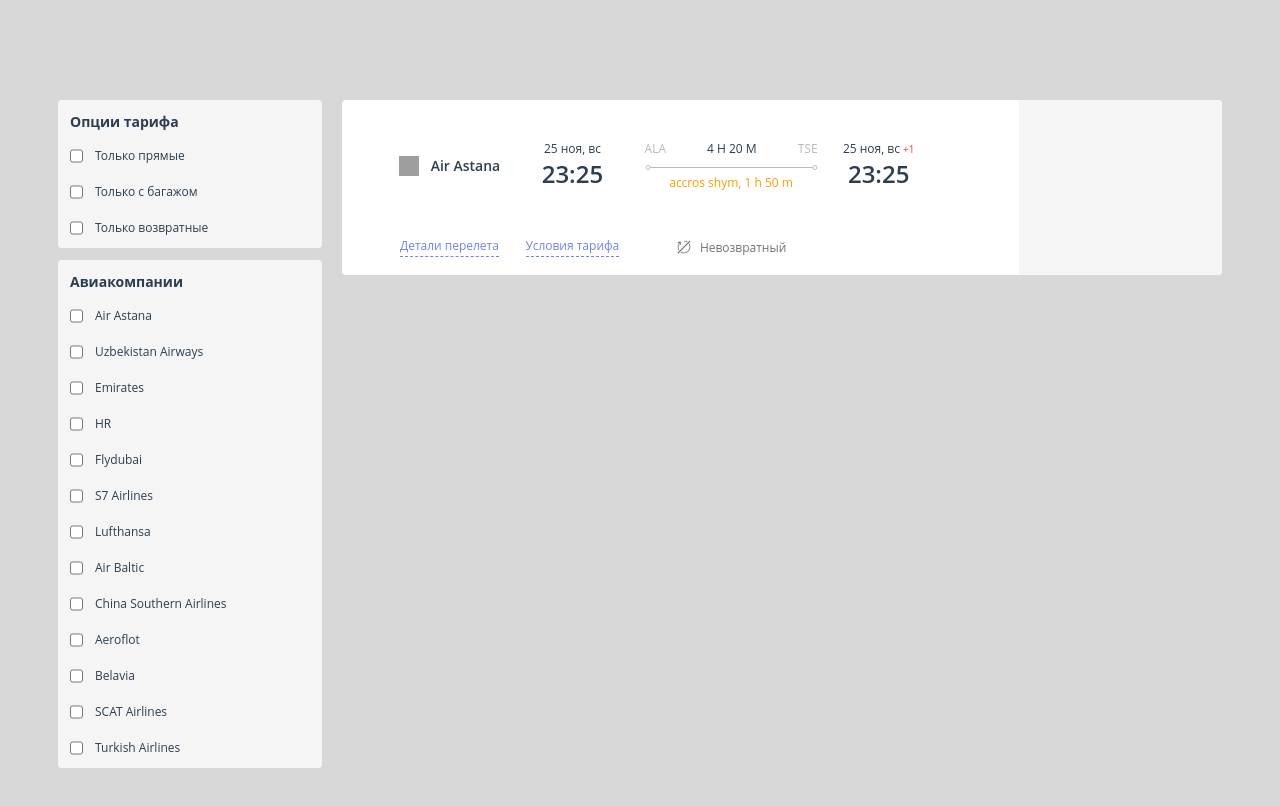
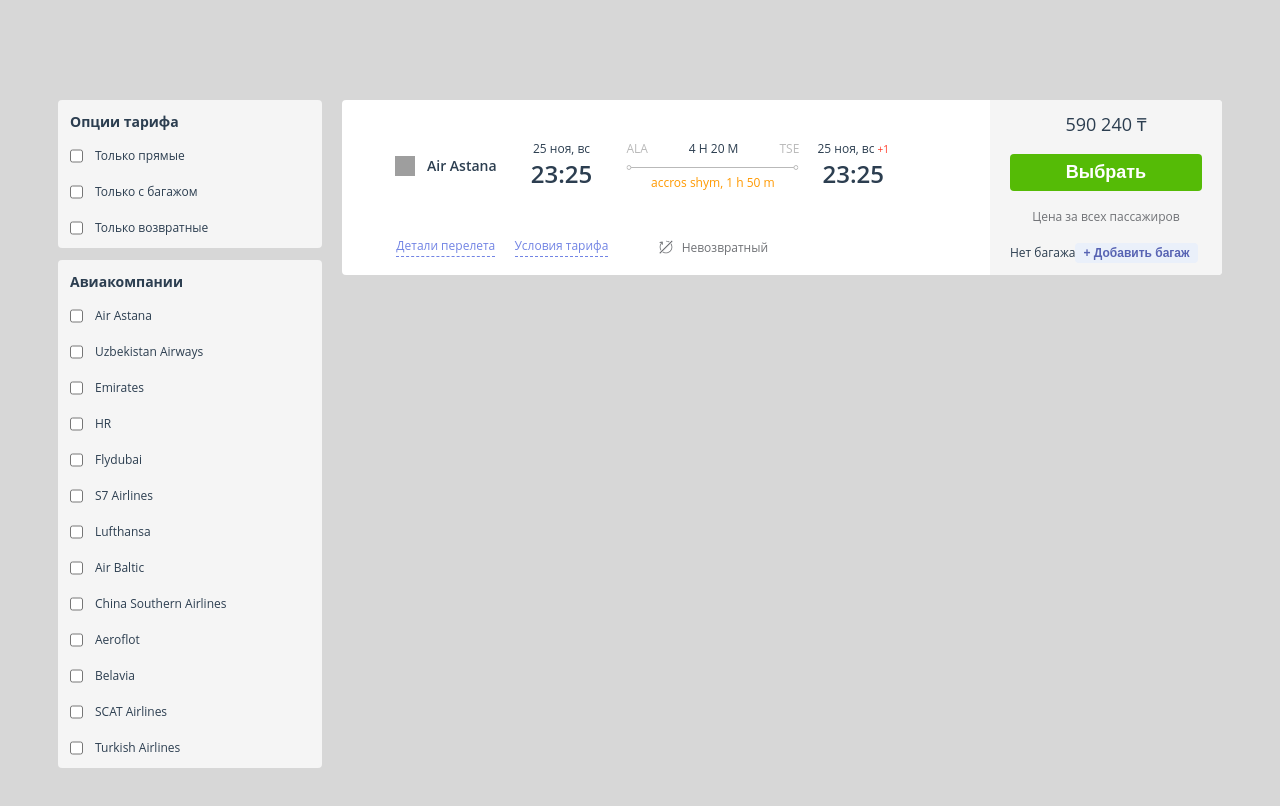
Before and after one commit to Prusa4ok/aviata, a Vue app: page / in a window 1280 px wide. Shown: the top 806 px of the page. Built offline with nearby package versions, Linux system fonts and the light colour scheme; grey boxes are pictures that could not be loaded.

Commit message:
complete layout for ticket

```diff
--- a/src/sharing/components/CardTicket.vue
+++ b/src/sharing/components/CardTicket.vue
@@ -41,7 +41,15 @@
         <p class="text-s accent-dark-gray">Невозвратный</p>
       </div>
     </div>
-    <div class="form-control"></div>
+    <div class="form-control">
+      <p class="text-l">590 240 ₸</p>
+      <button class="btn btn__primary text-wbb text-l">Выбрать</button>
+      <p class="text-s accent-dark-gray">Цена за всех пассажиров</p>
+      <div class="content">
+        <p class="text-s">Нет багажа</p>
+        <button class="btn btn__secondary text-s text-wb accent-purple">+ Добавить багаж</button>
+      </div>
+    </div>
   </div>
 </template>
 
@@ -83,8 +91,10 @@
 .form-control {
   width: 240px;
   background-color: #f5f5f5;
+  justify-content: space-between;
   display: flex;
   flex-direction: column;
+  padding: 12px 20px;
 }
 
 .form-from-to {
@@ -166,4 +176,30 @@
 .accent-blue {
   color: #7284e4;
 }
+
+.accent-purple {
+  color: #5763B3;
+}
+
+.btn {
+  cursor: pointer;
+  transition: .1s;
+  border-radius: 4px;
+  border: none;
+}
+
+.btn:active {
+  opacity: .5;
+}
+
+.btn__primary {
+  background-color: #55BB06;
+  padding: 8px 12px;
+  color: #fff;
+}
+
+.btn__secondary {
+  padding: 3px 8px;
+  background-color: #EAF0FA;
+}
 </style>
```
